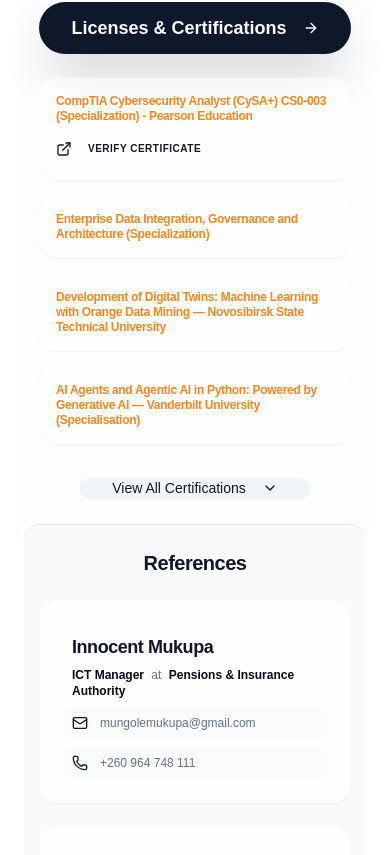
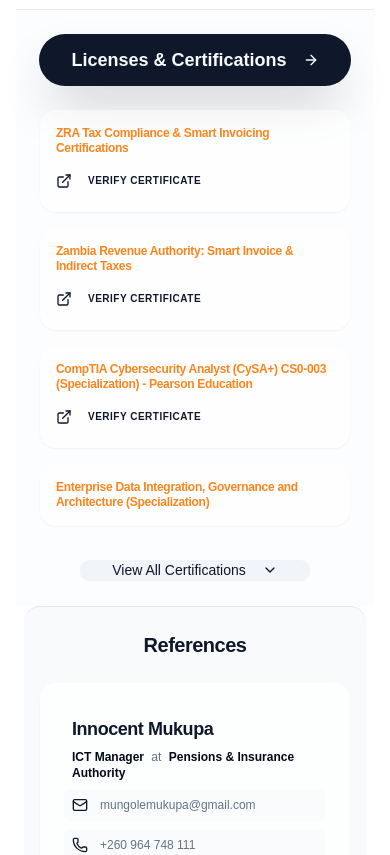
Before and after one commit to MS0C54073/muzoprof, a Next.js app: page / in a window 390 px wide. Shown: the part 7934-8789 px from the top of the page. Built offline with nearby package versions, Linux system fonts and the light colour scheme.

Commit message:
Under Licenses & Certifications add the following: ZRA Tax Compliance &

```diff
--- a/src/app/page.tsx
+++ b/src/app/page.tsx
@@ -417,6 +417,8 @@ export default function Home() {
         community: communityInvolvement,
         education: educationData,
         certifications: [
+            "ZRA Tax Compliance & Smart Invoicing Certifications — https://online.atingi.org/admin/tool/certificate/index.php?code=6893547292MS",
+            "Zambia Revenue Authority: Smart Invoice & Indirect Taxes — https://online.atingi.org/admin/tool/certificate/index.php?code=1233986026MS",
             "CompTIA Cybersecurity Analyst (CySA+) CS0-003 (Specialization) - Pearson Education — https://coursera.org/verify/specialization/BEVC4O7ECJ16",
             "Enterprise Data Integration, Governance and Architecture (Specialization)",
             "Development of Digital Twins: Machine Learning with Orange Data Mining — Novosibirsk State Technical University",
@@ -736,7 +738,7 @@ export default function Home() {
       <div className="container mx-auto py-8 md:py-12 px-4 md:px-8 lg:px-12">
         {/* Hero Section */}
         <section id="home" className="py-6 md:py-10 text-center flex flex-col items-center">
-          <div className="relative w-64 h-64 md:w-80 md:h-80 mb-8 group">
+          <div className="relative w-72 h-72 md:w-[26rem] md:h-[26rem] mb-8 group">
               <Image
                 src="https://drive.google.com/uc?id=18haKNolQwC6XQxH3weaKMkvFEV_rBYc6"
                 alt="Musonda Salimu Profile"
--- a/src/components/icons.tsx
+++ b/src/components/icons.tsx
@@ -59,7 +59,7 @@ export function CourseraIcon(props: React.SVGProps<SVGSVGElement>) {
       xmlns="http://www.w3.org/2000/svg"
       fill="currentColor"
     >
-      <path d="M12 0C5.373 0 0 5.373 0 12s5.373 12 12 12c3.314 0 6.314-1.343 8.485-3.515l-3.394-3.394C15.686 18.5 13.936 19.2 12 19.2c-3.976 0-7.2-3.224-7.2-7.2s3.224-7.2 7.2-7.2c1.936 0 3.686.7 5.091 2.109l3.394-3.394C18.314 1.343 15.314 0 12 0z"/>
+      <path d="M11.996 0a12 12 0 0 0-9.2 19.704l3.191-3.19a7.5 7.5 0 1 1 0-9.028l-3.191-3.19A12 12 0 1 0 11.996 24c3.486 0 6.643-1.488 8.86-3.876l-3.364-3.363a7.5 7.5 0 0 1-5.496 2.44 7.5 7.5 0 0 1 0-15 7.5 7.5 0 0 1 5.496 2.44l3.364-3.363A11.96 11.96 0 0 0 11.996 0z"/>
     </svg>
   );
 }
--- a/src/i18n/locales/en.json
+++ b/src/i18n/locales/en.json
@@ -193,5 +193,7 @@
   "Databases (PostgreSQL, Supabase, MongoDB, Firebase)": "Databases (PostgreSQL, Supabase, MongoDB, Firebase)",
   "CompTIA Cybersecurity Analyst (CySA+) CS0-003 (Specialization) - Pearson Education": "CompTIA Cybersecurity Analyst (CySA+) CS0-003 (Specialization) - Pearson Education",
   "Enterprise Data Integration, Governance and Architecture (Specialization)": "Enterprise Data Integration, Governance and Architecture (Specialization)",
-  "Development of Digital Twins: Machine Learning with Orange Data Mining — Novosibirsk State Technical University": "Development of Digital Twins: Machine Learning with Orange Data Mining — Novosibirsk State Technical University"
+  "Development of Digital Twins: Machine Learning with Orange Data Mining — Novosibirsk State Technical University": "Development of Digital Twins: Machine Learning with Orange Data Mining — Novosibirsk State Technical University",
+  "ZRA Tax Compliance & Smart Invoicing Certifications": "ZRA Tax Compliance & Smart Invoicing Certifications",
+  "Zambia Revenue Authority: Smart Invoice & Indirect Taxes": "Zambia Revenue Authority: Smart Invoice & Indirect Taxes"
 }
--- a/src/i18n/locales/ru.json
+++ b/src/i18n/locales/ru.json
@@ -193,5 +193,7 @@
   "Databases (PostgreSQL, Supabase, MongoDB, Firebase)": "Базы данных (PostgreSQL, Supabase, MongoDB, Firebase)",
   "CompTIA Cybersecurity Analyst (CySA+) CS0-003 (Specialization) - Pearson Education": "Аналитик по кибербезопасности CompTIA (CySA+) CS0-003 (Специализация) — Pearson Education",
   "Enterprise Data Integration, Governance and Architecture (Specialization)": "Корпоративная интеграция данных, управление и архитектура (Специализация)",
-  "Development of Digital Twins: Machine Learning with Orange Data Mining — Novosibirsk State Technical University": "Разработка цифровых двойников: машинное обучение в Orange Data Mining — Новосибирский государственный технический университет"
+  "Development of Digital Twins: Machine Learning with Orange Data Mining — Novosibirsk State Technical University": "Разработка цифровых двойников: машинное обучение в Orange Data Mining — Новосибирский государственный технический университет",
+  "ZRA Tax Compliance & Smart Invoicing Certifications": "Сертификация ZRA по налоговому комплаенсу и умному выставлению счетов",
+  "Zambia Revenue Authority: Smart Invoice & Indirect Taxes": "Налоговое управление Замбии: Умные счета и косвенные налоги"
 }
```
